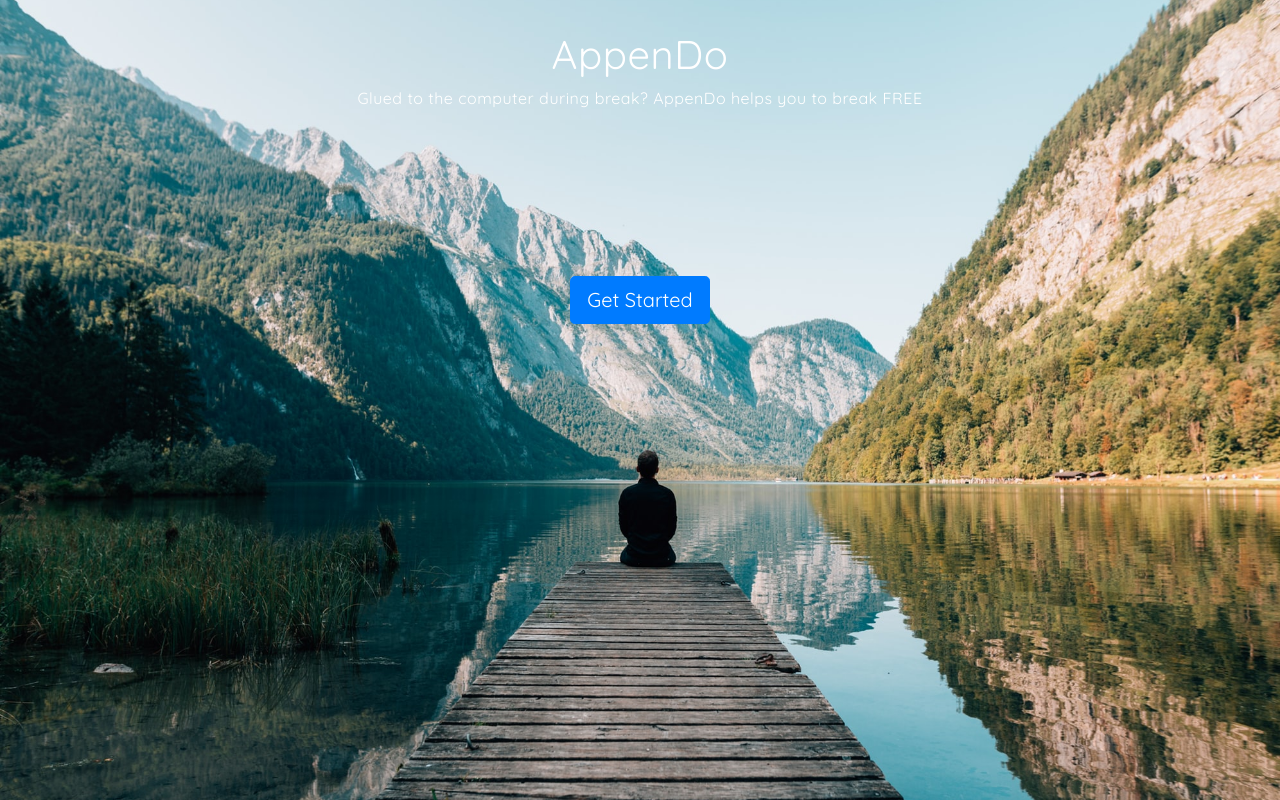
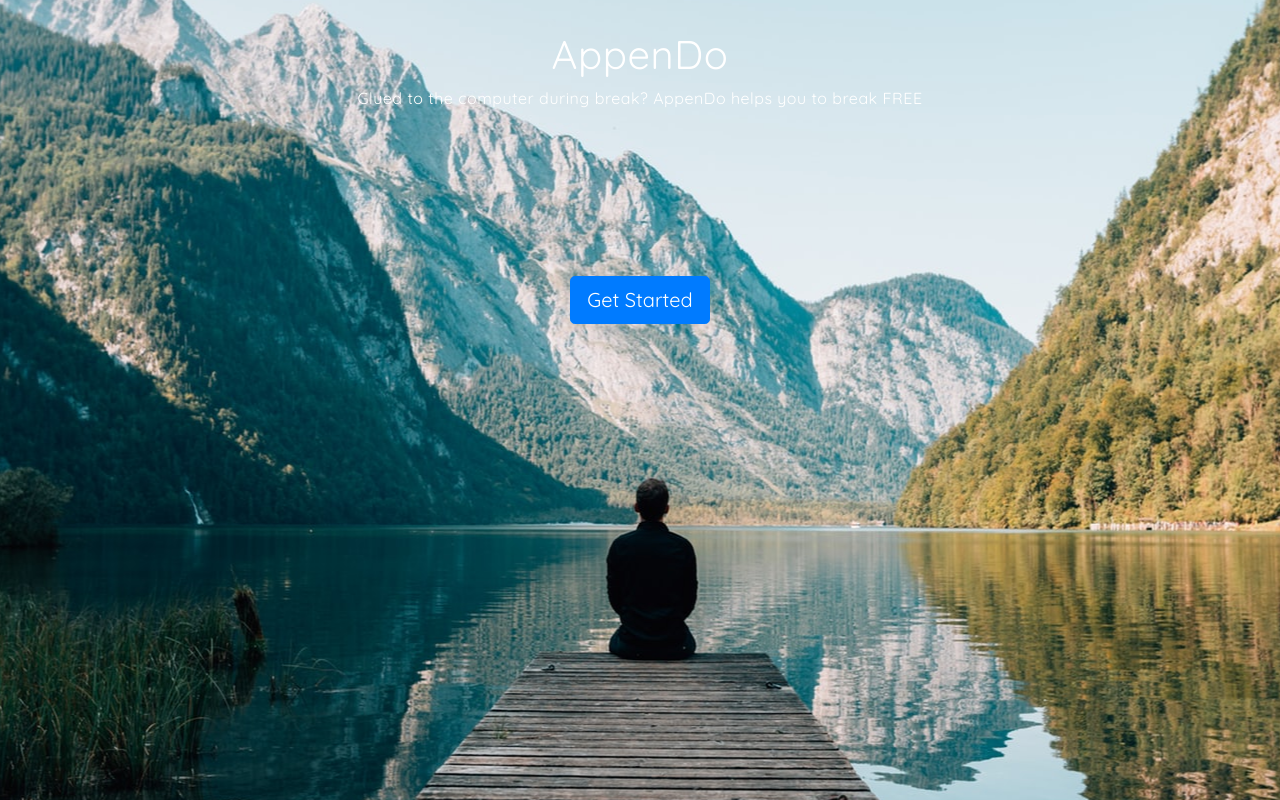
Before and after one commit to EmilHammarstrand/inl4-appendo, a Vue app: page / in a window 1280 px wide. Built offline with nearby package versions, Linux system fonts and the light colour scheme.

Commit message:
css changes

```diff
--- a/src/App.vue
+++ b/src/App.vue
@@ -124,7 +124,7 @@
 
 @import url('https://fonts.googleapis.com/css?family=Quicksand&display=swap');
 
-body {
+/* body {
 
   background-image: url('./components/images/nature-pic.jpg');
   -webkit-background-size: cover;
@@ -133,7 +133,7 @@
   -o-background-size: cover;
   background: no-repeat;
 
-}
+} */
 
 .getstarted {
 
@@ -176,10 +176,7 @@
   height: 100vh;
   background-position: center;
   background-repeat: no-repeat;
-  background-size: cover;
   z-index: -1;
-
-
 }
 
 button{
--- a/src/components/Form.vue
+++ b/src/components/Form.vue
@@ -184,13 +184,11 @@
     }
     .form-group{
         margin: 1em;
-
     }
     .estTime{
         width: 174px;
 
     }
-
     label, input, button, option{
         font-family: Quicksand;
     }
@@ -204,11 +202,6 @@
         width: 174px;
 
     }
-
-    body{
-        background-color: #2F4858;
-    }
-
     #opt {
         opacity: 80%;
         font-size: 75%;
```
